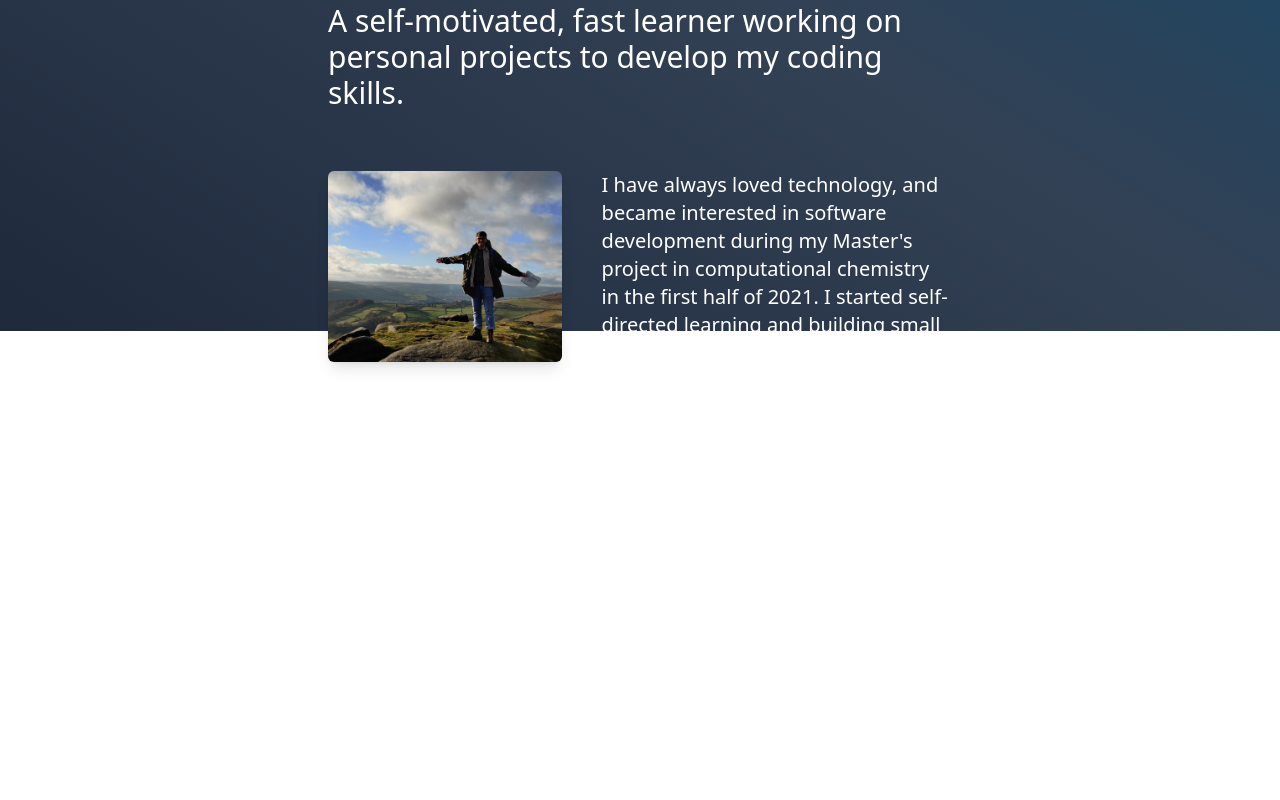
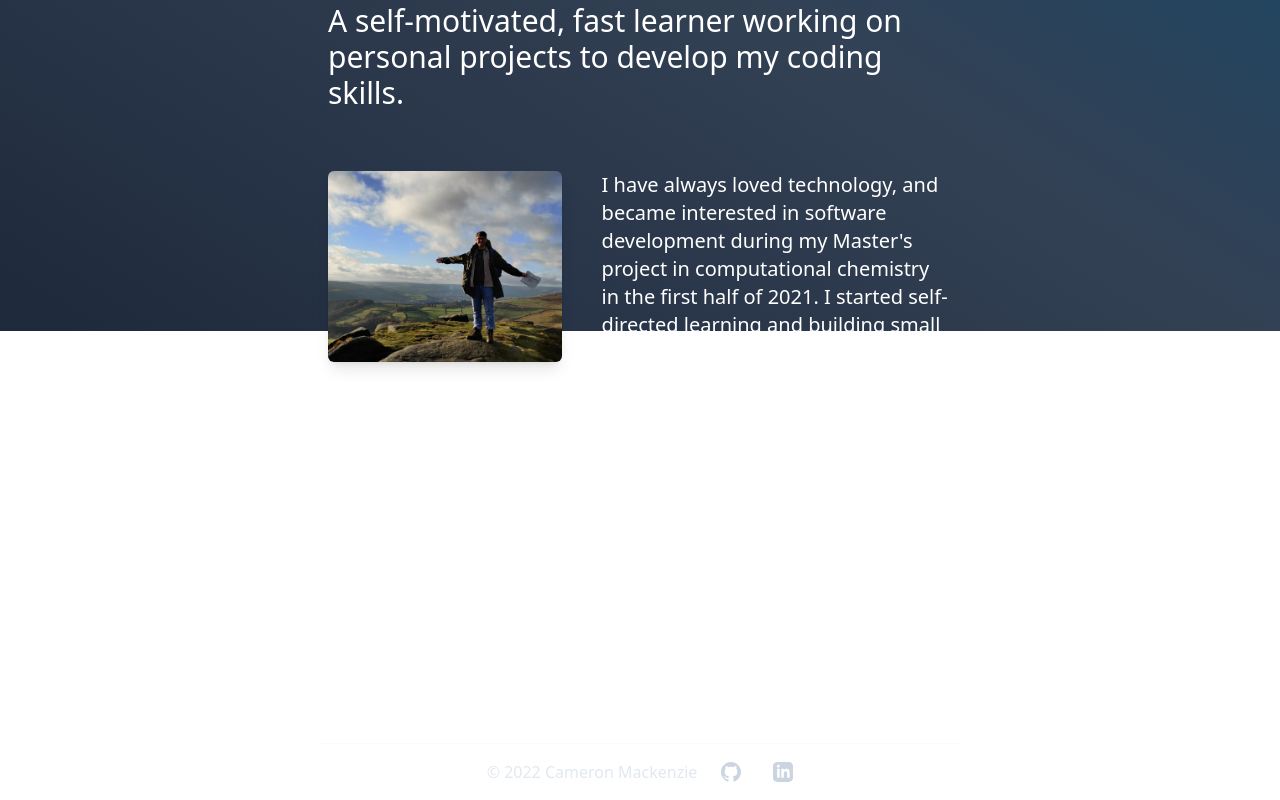
Before and after one commit to CameronMackenzie99/portfolio-website, a React (Create React App) app: page / in a window 1280 px wide. Shown: the part 469-1269 px from the top of the page. Before the commit the page ends 1212 px from the top, so only its background shows below. Built offline with nearby package versions, Linux system fonts and the light colour scheme.

Commit message:
Add footer to layout

```diff
--- /dev/null
+++ b/src/components/Footer.jsx
@@ -0,0 +1,37 @@
+export function Footer() {
+  return (
+    <div className="flex justify-center items-center sticky top-[100vh] border-t border-slate-700/20 dark:border-slate-300/10 md:w-1/2 mx-4 md:mx-auto gap-6">
+      <p className="py-4">© 2022 Cameron Mackenzie</p>
+      <div className="flex flex-wrap -mx-4 overflow-hidden">
+        <a
+          href="https://github.com/CameronMackenzie99"
+          target="_blank"
+          className="my-4 px-4 w-1/2 overflow-hidden group hover:-translate-y-1 transition ease-in-out"
+        >
+          <svg
+            width="20"
+            height="20"
+            viewBox="0 0 24 24"
+            className="fill-slate-900 dark:fill-slate-300 group-hover:fill-emerald-500"
+          >
+            <path d="M12 0c-6.626 0-12 5.373-12 12 0 5.302 3.438 9.8 8.207 11.387.599.111.793-.261.793-.577v-2.234c-3.338.726-4.033-1.416-4.033-1.416-.546-1.387-1.333-1.756-1.333-1.756-1.089-.745.083-.729.083-.729 1.205.084 1.839 1.237 1.839 1.237 1.07 1.834 2.807 1.304 3.492.997.107-.775.418-1.305.762-1.604-2.665-.305-5.467-1.334-5.467-5.931 0-1.311.469-2.381 1.236-3.221-.124-.303-.535-1.524.117-3.176 0 0 1.008-.322 3.301 1.23.957-.266 1.983-.399 3.003-.404 1.02.005 2.047.138 3.006.404 2.291-1.552 3.297-1.23 3.297-1.23.653 1.653.242 2.874.118 3.176.77.84 1.235 1.911 1.235 3.221 0 4.609-2.807 5.624-5.479 5.921.43.372.823 1.102.823 2.222v3.293c0 .319.192.694.801.576 4.765-1.589 8.199-6.086 8.199-11.386 0-6.627-5.373-12-12-12z" />
+          </svg>
+        </a>
+        <a
+          href="https://www.linkedin.com/in/cameron-mackenzie1999/"
+          target="_blank"
+          className="my-4 px-4 w-1/2 overflow-hidden group hover:-translate-y-1 transition ease-in-out"
+        >
+          <svg
+            width="20"
+            height="20"
+            viewBox="0 0 24 24"
+            className="fill-slate-900 dark:fill-slate-300 group-hover:fill-emerald-500"
+          >
+            <path d="M19 0h-14c-2.761 0-5 2.239-5 5v14c0 2.761 2.239 5 5 5h14c2.762 0 5-2.239 5-5v-14c0-2.761-2.238-5-5-5zm-11 19h-3v-11h3v11zm-1.5-12.268c-.966 0-1.75-.79-1.75-1.764s.784-1.764 1.75-1.764 1.75.79 1.75 1.764-.783 1.764-1.75 1.764zm13.5 12.268h-3v-5.604c0-3.368-4-3.113-4 0v5.604h-3v-11h3v1.765c1.396-2.586 7-2.777 7 2.476v6.759z" />
+          </svg>
+        </a>
+      </div>
+    </div>
+  )
+}
--- a/src/layout/main.jsx
+++ b/src/layout/main.jsx
@@ -1,3 +1,4 @@
+import { Footer } from '../components/Footer'
 import Nav from '../components/Nav'
 
 export function Layout(props) {
@@ -5,6 +6,7 @@
     <div className="bg-gradient-to-tr from-slate-200 via-slate-100 to-slate-300 dark:from-slate-800 dark:via-slate-700 dark:to-sky-900 pb-4 h-screen bg-cover text-slate-900 dark:text-slate-200">
       <Nav />
       {props.children}
+      <Footer />
     </div>
   )
 }
```
